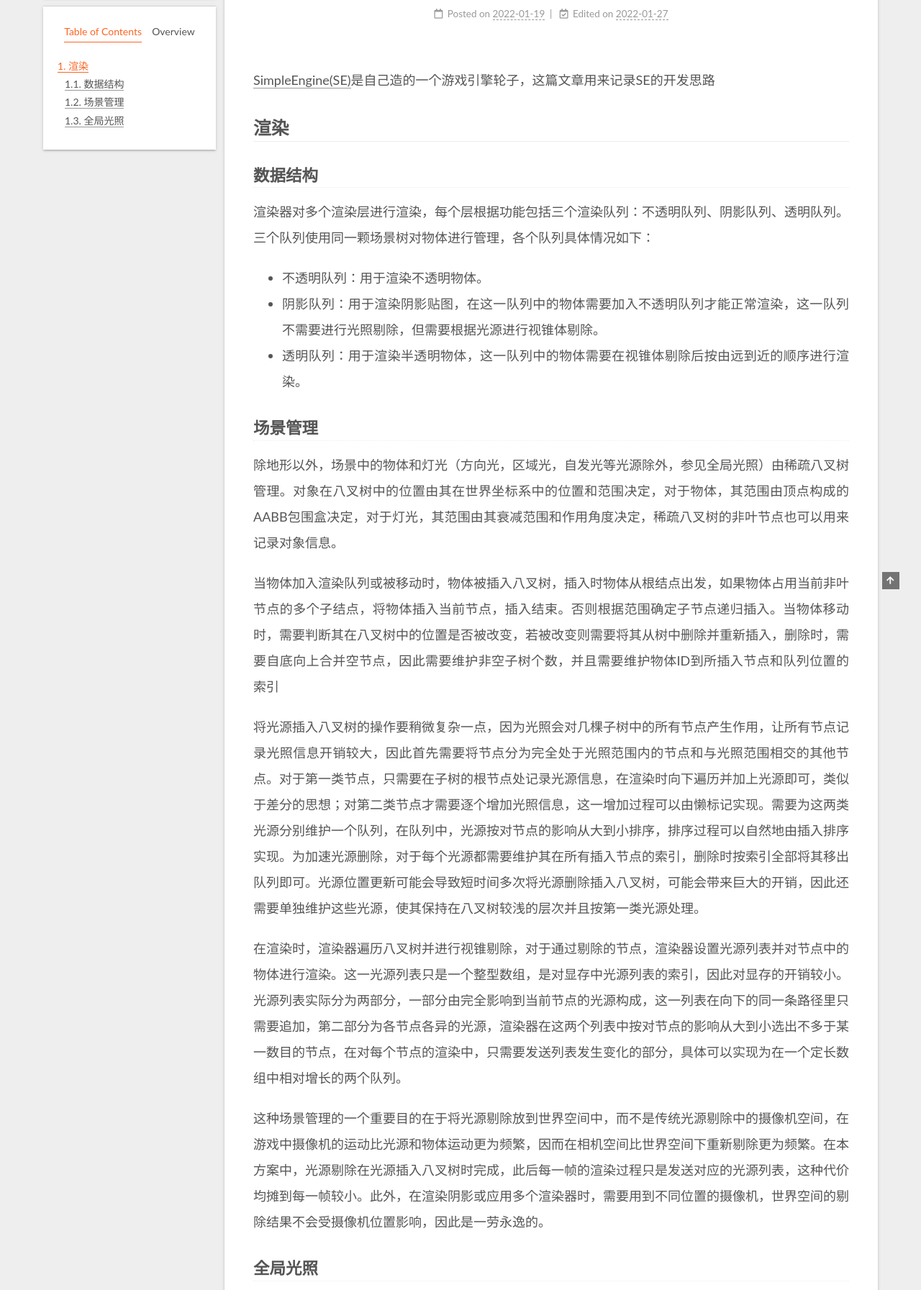
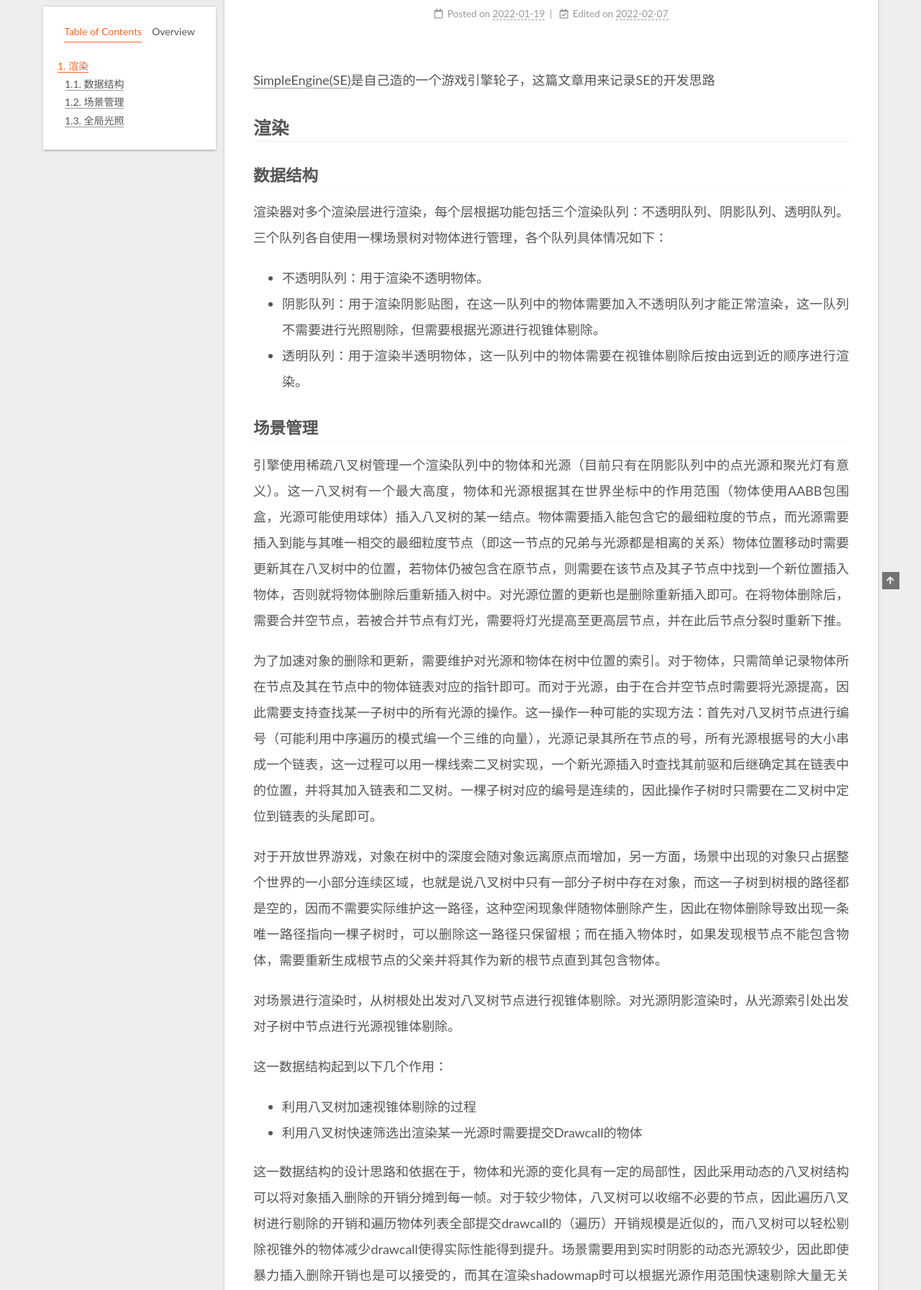
Before and after one commit to Al0ha0e/Al0ha0e.github.io, a plain HTML site: page 2022/01/19/game-engine/index.html in a window 1280 px wide. Shown: the part 81-1874 px from the top of the page at 72% size. Drawn offline with nearby package versions, Linux system fonts and the light colour scheme.

Commit message:
Site updated: 2022-02-07 01:38:51

```diff
--- a/2022/01/19/game-engine/index.html
+++ b/2022/01/19/game-engine/index.html
@@ -20,15 +20,15 @@
   <link rel="stylesheet" href="https://cdn.jsdelivr.net/npm/animate.css@3.1.1/animate.min.css" integrity="sha256-PR7ttpcvz8qrF57fur/yAx1qXMFJeJFiA6pSzWi0OIE=" crossorigin="anonymous">
 
 <script class="next-config" data-name="main" type="application/json">{"hostname":"example.com","root":"/","images":"/images","scheme":"Gemini","darkmode":false,"version":"8.8.2","exturl":false,"sidebar":{"position":"left","display":"post","padding":18,"offset":12},"copycode":false,"bookmark":{"enable":false,"color":"#222","save":"auto"},"mediumzoom":false,"lazyload":false,"pangu":false,"comments":{"style":"tabs","active":null,"storage":true,"lazyload":false,"nav":null},"stickytabs":false,"motion":{"enable":true,"async":false,"transition":{"post_block":"fadeIn","post_header":"fadeInDown","post_body":"fadeInDown","coll_header":"fadeInLeft","sidebar":"fadeInUp"}},"prism":false,"i18n":{"placeholder":"Searching...","empty":"We didn't find any results for the search: ${query}","hits_time":"${hits} results found in ${time} ms","hits":"${hits} results found"}}</script><script src="/js/config.js"></script>
-<meta name="description" content="SimpleEngine(SE)是自己造的一个游戏引擎轮子，这篇文章用来记录SE的开发思路 渲染数据结构渲染器对多个渲染层进行渲染，每个层根据功能包括三个渲染队列：不透明队列、阴影队列、透明队列。三个队列使用同一颗场景树对物体进行管理，各个队列具体情况如下：  不透明队列：用于渲染不透明物体。 阴影队列：用于渲染阴影贴图，在这一队列中的物体需要加入不透明队列才能正常渲染，这一队列不需要进行光照剔除">
+<meta name="description" content="SimpleEngine(SE)是自己造的一个游戏引擎轮子，这篇文章用来记录SE的开发思路 渲染数据结构渲染器对多个渲染层进行渲染，每个层根据功能包括三个渲染队列：不透明队列、阴影队列、透明队列。三个队列各自使用一棵场景树对物体进行管理，各个队列具体情况如下：  不透明队列：用于渲染不透明物体。 阴影队列：用于渲染阴影贴图，在这一队列中的物体需要加入不透明队列才能正常渲染，这一队列不需要进行光照剔">
 <meta property="og:type" content="article">
 <meta property="og:title" content="有关SimpleEngine">
 <meta property="og:url" content="http://example.com/2022/01/19/game-engine/index.html">
 <meta property="og:site_name" content="blog">
-<meta property="og:description" content="SimpleEngine(SE)是自己造的一个游戏引擎轮子，这篇文章用来记录SE的开发思路 渲染数据结构渲染器对多个渲染层进行渲染，每个层根据功能包括三个渲染队列：不透明队列、阴影队列、透明队列。三个队列使用同一颗场景树对物体进行管理，各个队列具体情况如下：  不透明队列：用于渲染不透明物体。 阴影队列：用于渲染阴影贴图，在这一队列中的物体需要加入不透明队列才能正常渲染，这一队列不需要进行光照剔除">
+<meta property="og:description" content="SimpleEngine(SE)是自己造的一个游戏引擎轮子，这篇文章用来记录SE的开发思路 渲染数据结构渲染器对多个渲染层进行渲染，每个层根据功能包括三个渲染队列：不透明队列、阴影队列、透明队列。三个队列各自使用一棵场景树对物体进行管理，各个队列具体情况如下：  不透明队列：用于渲染不透明物体。 阴影队列：用于渲染阴影贴图，在这一队列中的物体需要加入不透明队列才能正常渲染，这一队列不需要进行光照剔">
 <meta property="og:locale" content="en_US">
 <meta property="article:published_time" content="2022-01-19T06:59:54.000Z">
-<meta property="article:modified_time" content="2022-01-27T15:38:09.522Z">
+<meta property="article:modified_time" content="2022-02-06T17:37:38.607Z">
 <meta property="article:author" content="szh">
 <meta name="twitter:card" content="summary">
 
@@ -303,7 +303,7 @@ mjx-container[display="true"] + br {
           <i class="far fa-calendar-check"></i>
         </span>
         <span class="post-meta-item-text">Edited on</span>
-        <time title="Modified: 2022-01-27 23:38:09" itemprop="dateModified" datetime="2022-01-27T23:38:09+08:00">2022-01-27</time>
+        <time title="Modified: 2022-02-07 01:37:38" itemprop="dateModified" datetime="2022-02-07T01:37:38+08:00">2022-02-07</time>
       </span>
 
 
@@ -317,17 +317,25 @@ mjx-container[display="true"] + br {
 
     <div class="post-body" itemprop="articleBody">
         <p><a target="_blank" rel="noopener" href="https://github.com/Al0ha0e/SimpleEngine">SimpleEngine(SE)</a>是自己造的一个游戏引擎轮子，这篇文章用来记录SE的开发思路</p>
-<h2 id="渲染"><a href="#渲染" class="headerlink" title="渲染"></a>渲染</h2><h3 id="数据结构"><a href="#数据结构" class="headerlink" title="数据结构"></a>数据结构</h3><p>渲染器对多个渲染层进行渲染，每个层根据功能包括三个渲染队列：不透明队列、阴影队列、透明队列。三个队列使用同一颗场景树对物体进行管理，各个队列具体情况如下：</p>
+<h2 id="渲染"><a href="#渲染" class="headerlink" title="渲染"></a>渲染</h2><h3 id="数据结构"><a href="#数据结构" class="headerlink" title="数据结构"></a>数据结构</h3><p>渲染器对多个渲染层进行渲染，每个层根据功能包括三个渲染队列：不透明队列、阴影队列、透明队列。三个队列各自使用一棵场景树对物体进行管理，各个队列具体情况如下：</p>
 <ul>
 <li>不透明队列：用于渲染不透明物体。</li>
 <li>阴影队列：用于渲染阴影贴图，在这一队列中的物体需要加入不透明队列才能正常渲染，这一队列不需要进行光照剔除，但需要根据光源进行视锥体剔除。</li>
 <li>透明队列：用于渲染半透明物体，这一队列中的物体需要在视锥体剔除后按由远到近的顺序进行渲染。</li>
 </ul>
-<h3 id="场景管理"><a href="#场景管理" class="headerlink" title="场景管理"></a>场景管理</h3><p>除地形以外，场景中的物体和灯光（方向光，区域光，自发光等光源除外，参见全局光照）由稀疏八叉树管理。对象在八叉树中的位置由其在世界坐标系中的位置和范围决定，对于物体，其范围由顶点构成的AABB包围盒决定，对于灯光，其范围由其衰减范围和作用角度决定，稀疏八叉树的非叶节点也可以用来记录对象信息。</p>
-<p>当物体加入渲染队列或被移动时，物体被插入八叉树，插入时物体从根结点出发，如果物体占用当前非叶节点的多个子结点，将物体插入当前节点，插入结束。否则根据范围确定子节点递归插入。当物体移动时，需要判断其在八叉树中的位置是否被改变，若被改变则需要将其从树中删除并重新插入，删除时，需要自底向上合并空节点，因此需要维护非空子树个数，并且需要维护物体ID到所插入节点和队列位置的索引</p>
-<p>将光源插入八叉树的操作要稍微复杂一点，因为光照会对几棵子树中的所有节点产生作用，让所有节点记录光照信息开销较大，因此首先需要将节点分为完全处于光照范围内的节点和与光照范围相交的其他节点。对于第一类节点，只需要在子树的根节点处记录光源信息，在渲染时向下遍历并加上光源即可，类似于差分的思想；对第二类节点才需要逐个增加光照信息，这一增加过程可以由懒标记实现。需要为这两类光源分别维护一个队列，在队列中，光源按对节点的影响从大到小排序，排序过程可以自然地由插入排序实现。为加速光源删除，对于每个光源都需要维护其在所有插入节点的索引，删除时按索引全部将其移出队列即可。光源位置更新可能会导致短时间多次将光源删除插入八叉树，可能会带来巨大的开销，因此还需要单独维护这些光源，使其保持在八叉树较浅的层次并且按第一类光源处理。</p>
-<p>在渲染时，渲染器遍历八叉树并进行视锥剔除，对于通过剔除的节点，渲染器设置光源列表并对节点中的物体进行渲染。这一光源列表只是一个整型数组，是对显存中光源列表的索引，因此对显存的开销较小。光源列表实际分为两部分，一部分由完全影响到当前节点的光源构成，这一列表在向下的同一条路径里只需要追加，第二部分为各节点各异的光源，渲染器在这两个列表中按对节点的影响从大到小选出不多于某一数目的节点，在对每个节点的渲染中，只需要发送列表发生变化的部分，具体可以实现为在一个定长数组中相对增长的两个队列。</p>
-<p>这种场景管理的一个重要目的在于将光源剔除放到世界空间中，而不是传统光源剔除中的摄像机空间，在游戏中摄像机的运动比光源和物体运动更为频繁，因而在相机空间比世界空间下重新剔除更为频繁。在本方案中，光源剔除在光源插入八叉树时完成，此后每一帧的渲染过程只是发送对应的光源列表，这种代价均摊到每一帧较小。此外，在渲染阴影或应用多个渲染器时，需要用到不同位置的摄像机，世界空间的剔除结果不会受摄像机位置影响，因此是一劳永逸的。</p>
+<h3 id="场景管理"><a href="#场景管理" class="headerlink" title="场景管理"></a>场景管理</h3><p>引擎使用稀疏八叉树管理一个渲染队列中的物体和光源（目前只有在阴影队列中的点光源和聚光灯有意义）。这一八叉树有一个最大高度，物体和光源根据其在世界坐标中的作用范围（物体使用AABB包围盒，光源可能使用球体）插入八叉树的某一结点。物体需要插入能包含它的最细粒度的节点，而光源需要插入到能与其唯一相交的最细粒度节点（即这一节点的兄弟与光源都是相离的关系）物体位置移动时需要更新其在八叉树中的位置，若物体仍被包含在原节点，则需要在该节点及其子节点中找到一个新位置插入物体，否则就将物体删除后重新插入树中。对光源位置的更新也是删除重新插入即可。在将物体删除后，需要合并空节点，若被合并节点有灯光，需要将灯光提高至更高层节点，并在此后节点分裂时重新下推。</p>
+<p>为了加速对象的删除和更新，需要维护对光源和物体在树中位置的索引。对于物体，只需简单记录物体所在节点及其在节点中的物体链表对应的指针即可。而对于光源，由于在合并空节点时需要将光源提高，因此需要支持查找某一子树中的所有光源的操作。这一操作一种可能的实现方法：首先对八叉树节点进行编号（可能利用中序遍历的模式编一个三维的向量），光源记录其所在节点的号，所有光源根据号的大小串成一个链表，这一过程可以用一棵线索二叉树实现，一个新光源插入时查找其前驱和后继确定其在链表中的位置，并将其加入链表和二叉树。一棵子树对应的编号是连续的，因此操作子树时只需要在二叉树中定位到链表的头尾即可。</p>
+<p>对于开放世界游戏，对象在树中的深度会随对象远离原点而增加，另一方面，场景中出现的对象只占据整个世界的一小部分连续区域，也就是说八叉树中只有一部分子树中存在对象，而这一子树到树根的路径都是空的，因而不需要实际维护这一路径，这种空闲现象伴随物体删除产生，因此在物体删除导致出现一条唯一路径指向一棵子树时，可以删除这一路径只保留根；而在插入物体时，如果发现根节点不能包含物体，需要重新生成根节点的父亲并将其作为新的根节点直到其包含物体。</p>
+<p>对场景进行渲染时，从树根处出发对八叉树节点进行视锥体剔除。对光源阴影渲染时，从光源索引处出发对子树中节点进行光源视锥体剔除。</p>
+<p>这一数据结构起到以下几个作用：</p>
+<ul>
+<li>利用八叉树加速视锥体剔除的过程</li>
+<li>利用八叉树快速筛选出渲染某一光源时需要提交Drawcall的物体</li>
+</ul>
+<p>这一数据结构的设计思路和依据在于，物体和光源的变化具有一定的局部性，因此采用动态的八叉树结构可以将对象插入删除的开销分摊到每一帧。对于较少物体，八叉树可以收缩不必要的节点，因此遍历八叉树进行剔除的开销和遍历物体列表全部提交drawcall的（遍历）开销规模是近似的，而八叉树可以轻松剔除视锥外的物体减少drawcall使得实际性能得到提升。场景需要用到实时阴影的动态光源较少，因此即使暴力插入删除开销也是可以接受的，而其在渲染shadowmap时可以根据光源作用范围快速剔除大量无关物体，相较此前需要渲染所有物体性能大大提升。</p>
+<p>对场景中的光源使用一个显存中的数据结构统一进行管理，这一数据结构是一个多级嵌套式的网格结构，类似Deferred方法中的Cluster，但处于世界坐标下。光源信息通过ComputeShader批量写入对应Cluster。</p>
+<p>场景管理的思路在过去几周一直在变，从最开始为每一个队列维护一棵树和所有光源，到所有物体和光源共享一棵树，再到现在的每个队列维护一棵树，只把投射阴影的光源加入阴影队列再用GPU中的数据结构管理光源。在各种细枝末节的事情上卡了好长时间才发现问题的根源，之前一直把做Shading的光源和渲染Shadowmap的光源混为一谈，为了优化巨量光源在树上进行各种插入删除煞费苦心，但实际上八叉树只需要对Shadowmap的渲染做剔除就可以了。但是一些基本思路还是有效的，比如在世界空间下维护光源信息，利用数据结构对阴影渲染进行剔除。新的GPU数据结构仍然面临定期更新的问题，但是相比于在相机空间下的剔除开销仍然少了不少。对数据结构进行一次更新和相机空间下逐帧的计算在内存带宽和计算量上的开销是一样的（都是光源数量的规模），而世界空间下的数据结构无需逐帧更新</p>
+<p>到这里就需要一种统一的管理大世界场景的框架，这一框架可以根据主摄像机位置动态按区块加载和移除各种LOD级别的资源，在加载灯光和物体后通知场景管理的数据结构进行更新，并且和未来的地形系统对接。其中的耦合是很严重的，尤其是这一框架需要根据地形系统的某些几何特性选择数据结构，这也是为什么这个项目酝酿了这么久。</p>
 <h3 id="全局光照"><a href="#全局光照" class="headerlink" title="全局光照"></a>全局光照</h3><p>全局光照系统的实现细节还没有确定，有几个大概思路：</p>
 <ul>
 <li>采用VXGI</li>
```
Also changed, not shown: index.html (+15 -7 lines).
